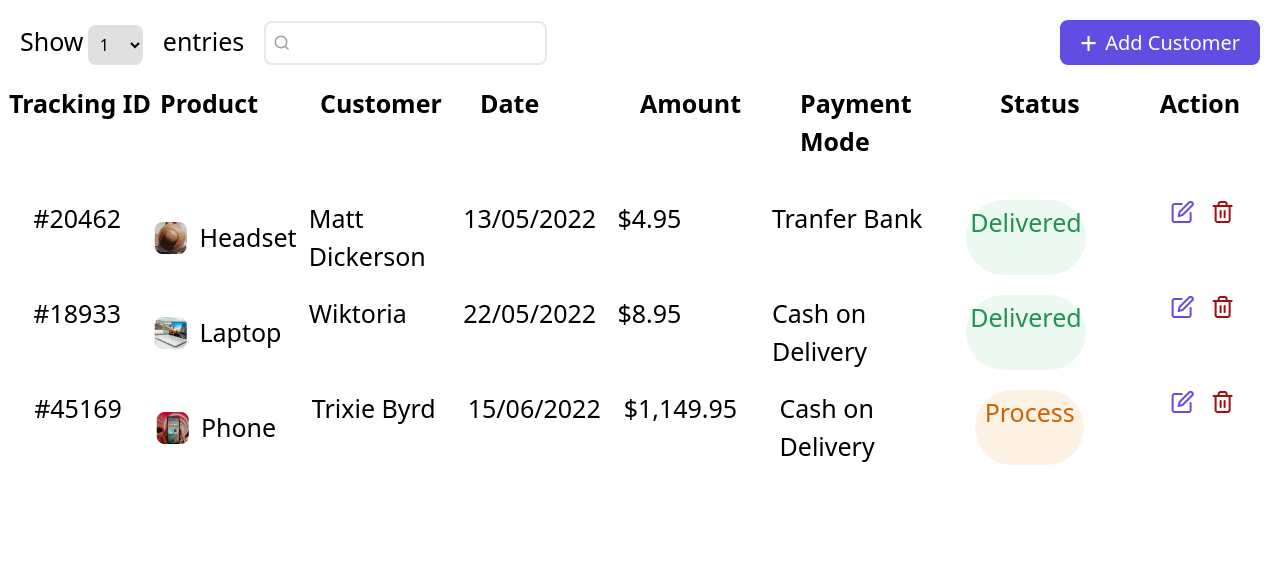
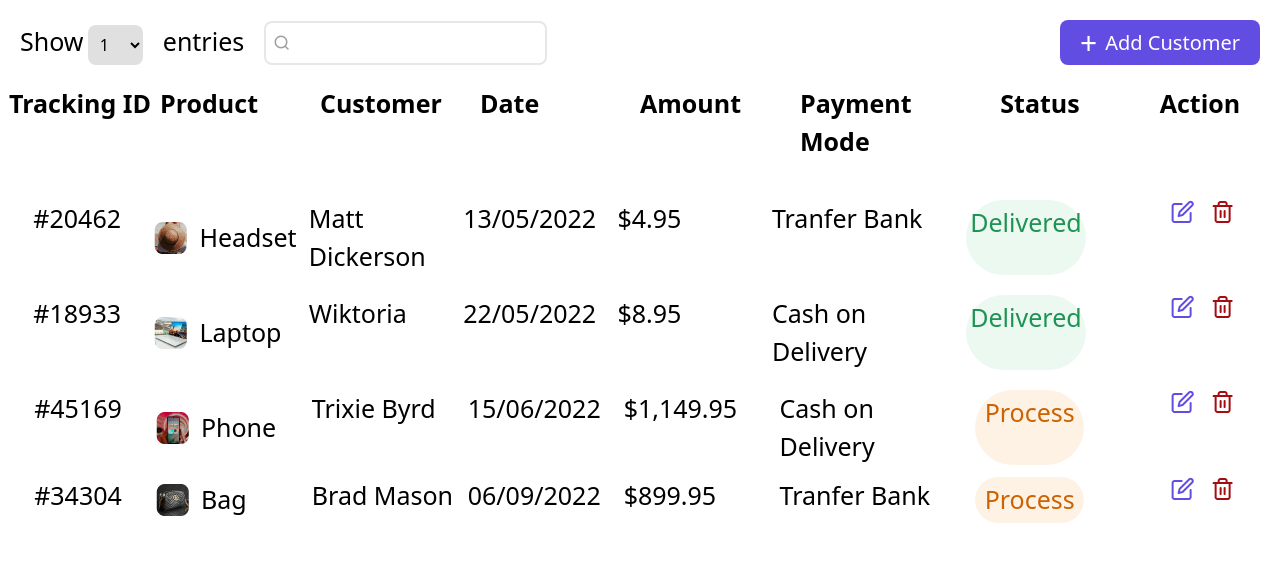
Before and after one commit to Msoleh27jr/home_work, a website: page src/index.html in a window 1280 px wide. Drawn offline with Linux system fonts and the light colour scheme.

Commit message:
fourth section finished

```diff
--- a/src/index.html
+++ b/src/index.html
@@ -74,6 +74,17 @@
         <div class="w-[150px] text-[25px] text-center bg-[#FEF2E5] mx-10 p-1 rounded-[50px]"><h2 class="text-[#CD6200]">Process</h2></div>
         <div class="w-[220px] text-[25px] text-start"><img class="m-auto" src="./images/Frame 13.png" alt=""></div>
     </div>
-
+    <!-- ================================================================= -->
+    <div class="max-w-[1800px] m-auto mb-3 flex justify-between">
+        <div class="w-[220px] text-[25px] text-center"><h2>#34304</h2></div>
+        <div class="w-[220px] text-[25px] text-start flex items-center"><img src="./images/unsplash_ZmeFtu11Hpc.png" alt=""><h2 class="px-3">Bag</h2></div>
+        <div class="w-[220px] text-[25px] text-start"><h2>Brad Mason</h2></div>
+        <div class="w-[220px] text-[25px] text-start"><h2>06/09/2022</h2></div>
+        <div class="w-[220px] text-[25px] text-start"><h2>$899.95</h2></div>
+        <div class="w-[220px] text-[25px] text-start"><h2>Tranfer Bank</h2></div>
+        <div class="w-[150px] text-[25px] text-center bg-[#FEF2E5] mx-10 p-1 rounded-[50px]"><h2 class="text-[#CD6200]">Process</h2></div>
+        <div class="w-[220px] text-[25px] text-start"><img class="m-auto" src="./images/Frame 13.png" alt=""></div>
+    </div>
+    <!-- ================================================================ -->
 </body>
 </html>
```
